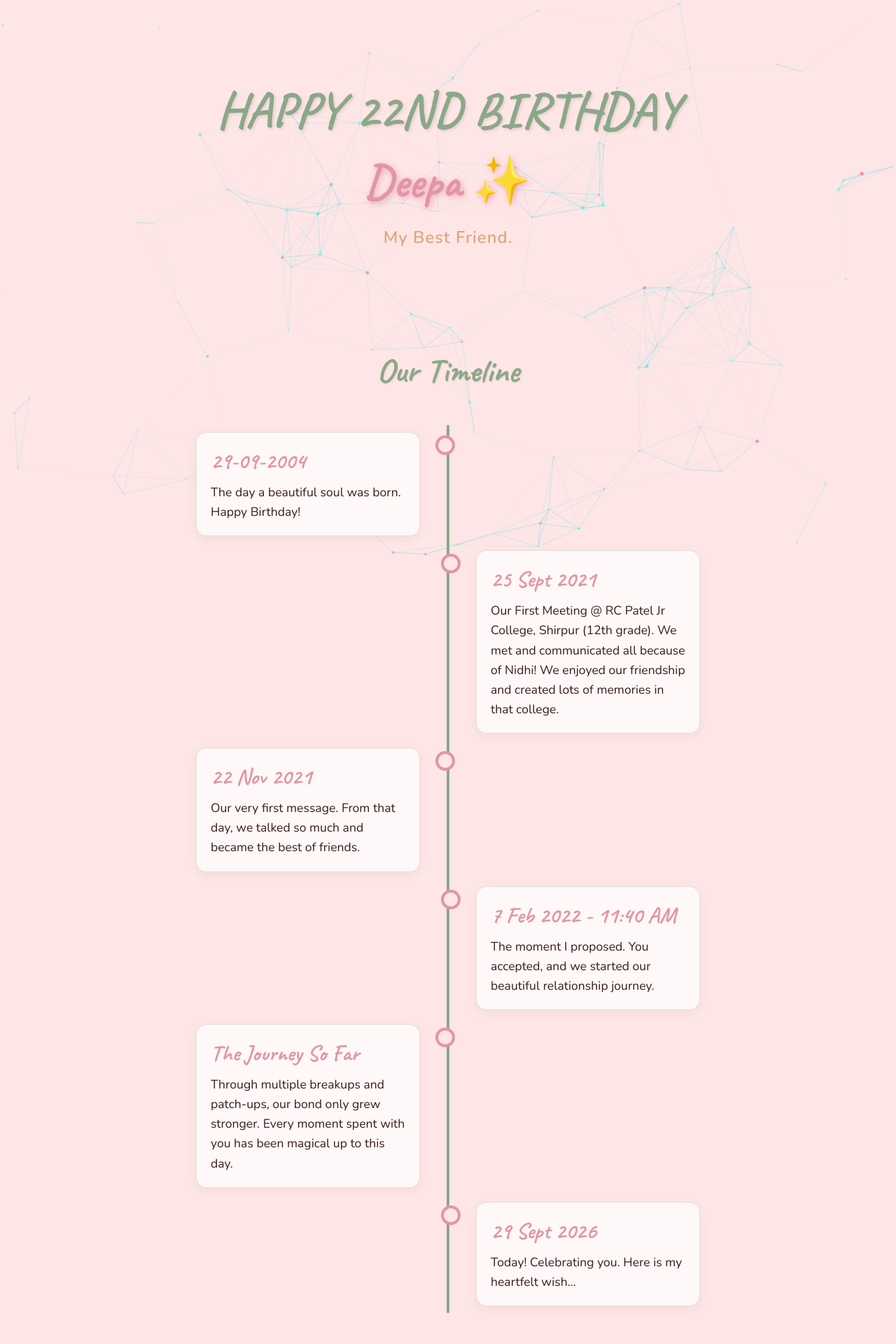
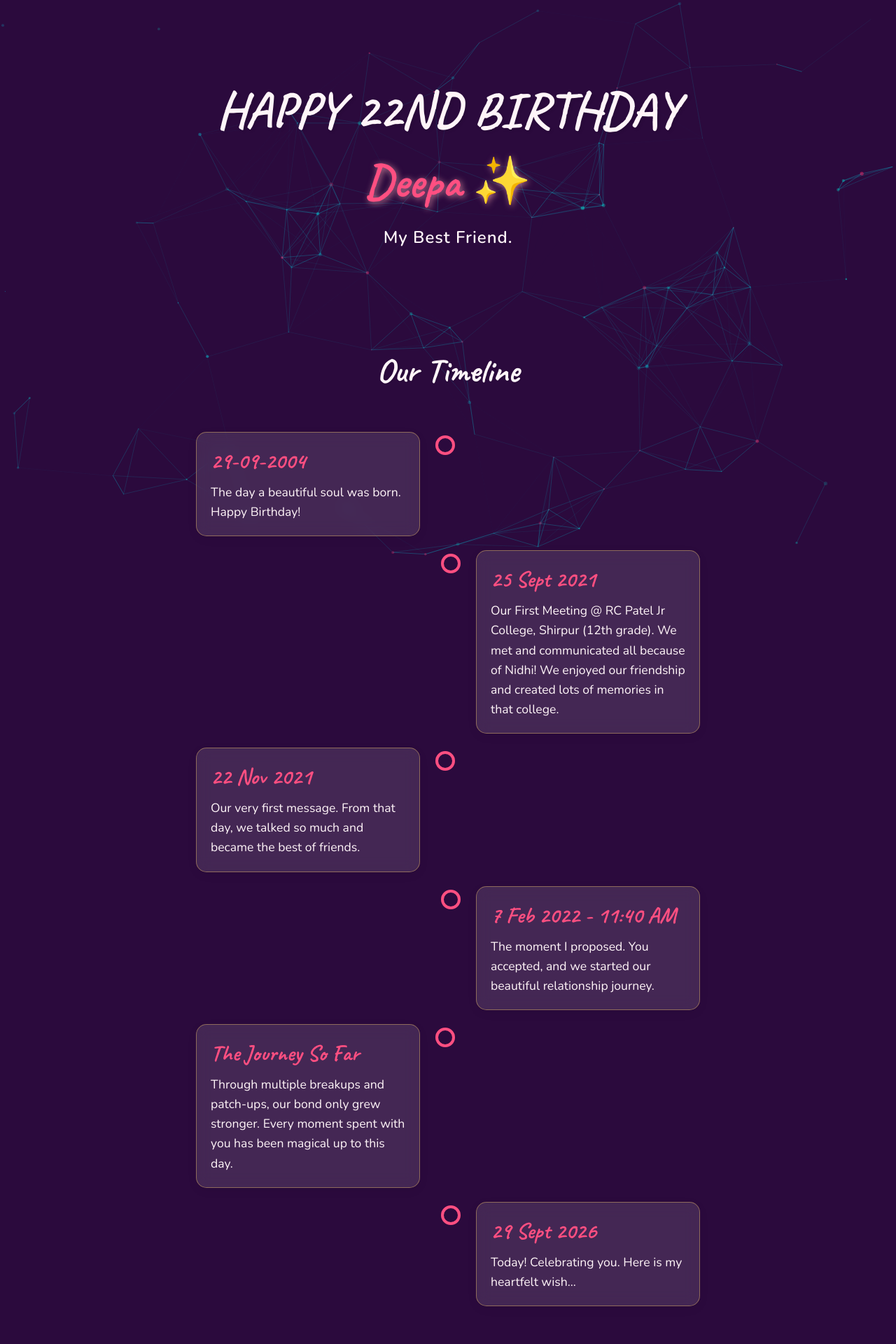
Before and after one commit to rajputrajpalk/birthday, a Flask app: page / in a window 1280 px wide. Shown: the top 1920 px of the page at 70% size. Run offline with Flask 3, Linux system fonts and the light colour scheme.

Commit message:
style.css

```diff
--- a/static/css/style.css
+++ b/static/css/style.css
@@ -1,11 +1,14 @@
 :root {
-    --bg-color: #ffe6e6;
-    --text-primary: #3b1c1c;
-    --accent-pink: #e295a6; /* love */
-    --accent-green: #8ba888; /* nature */
-    --accent-warm: #dda77b; /* friendship/warmth */
-    --glass-bg: rgba(255, 255, 255, 0.7);
-    --glass-border: rgba(139, 168, 136, 0.3);
+    --bg-color: #2b0a3d;              /* Deep birthday background */
+    --text-primary: #fff5f8;          /* Soft white text */
+
+    --accent-pink: #ff4f81;            /* Birthday pink */
+    --accent-purple: #9b5de5;          /* Celebration purple */
+    --accent-red: #ff3b5c;             /* Love & celebration */
+    --accent-gold: #ffd166;            /* Birthday/golden glow */
+
+    --glass-bg: rgba(255, 255, 255, 0.12);
+    --glass-border: rgba(255, 209, 102, 0.4);
 }
 
 * {
```
